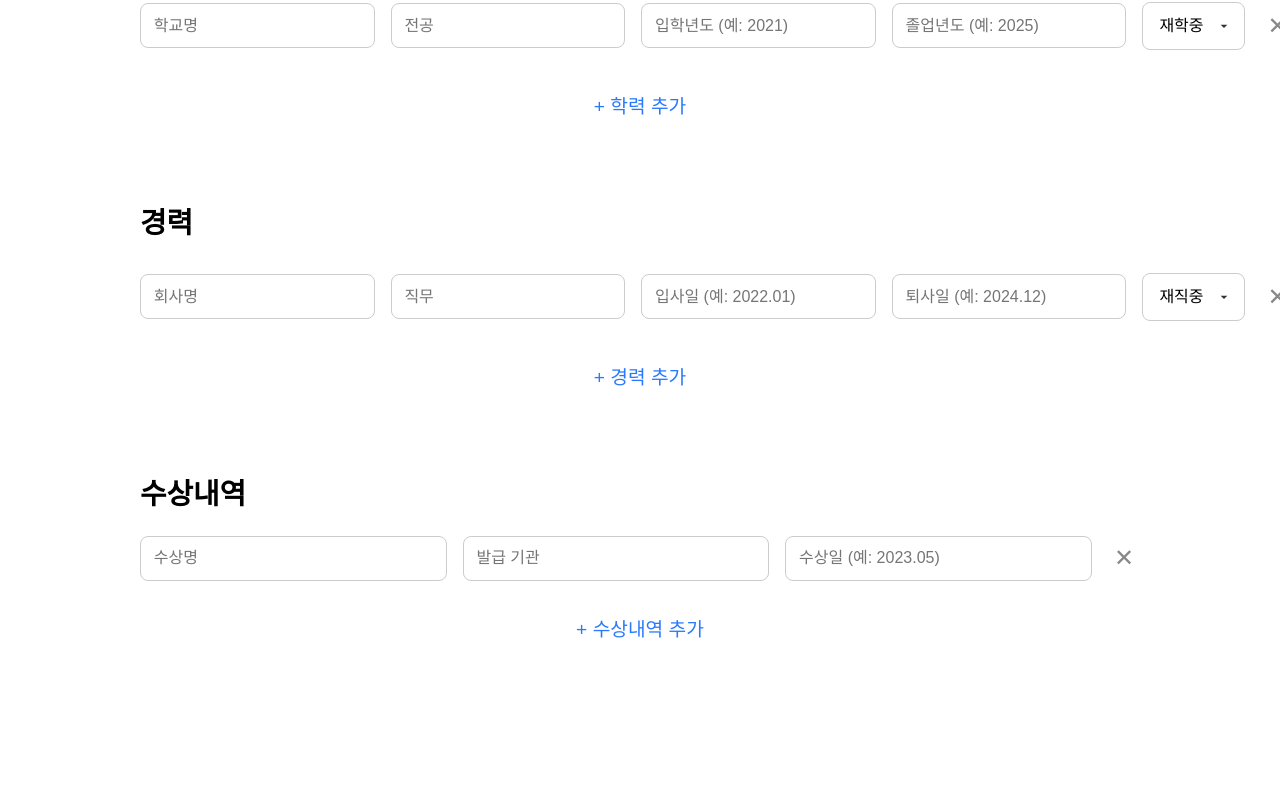
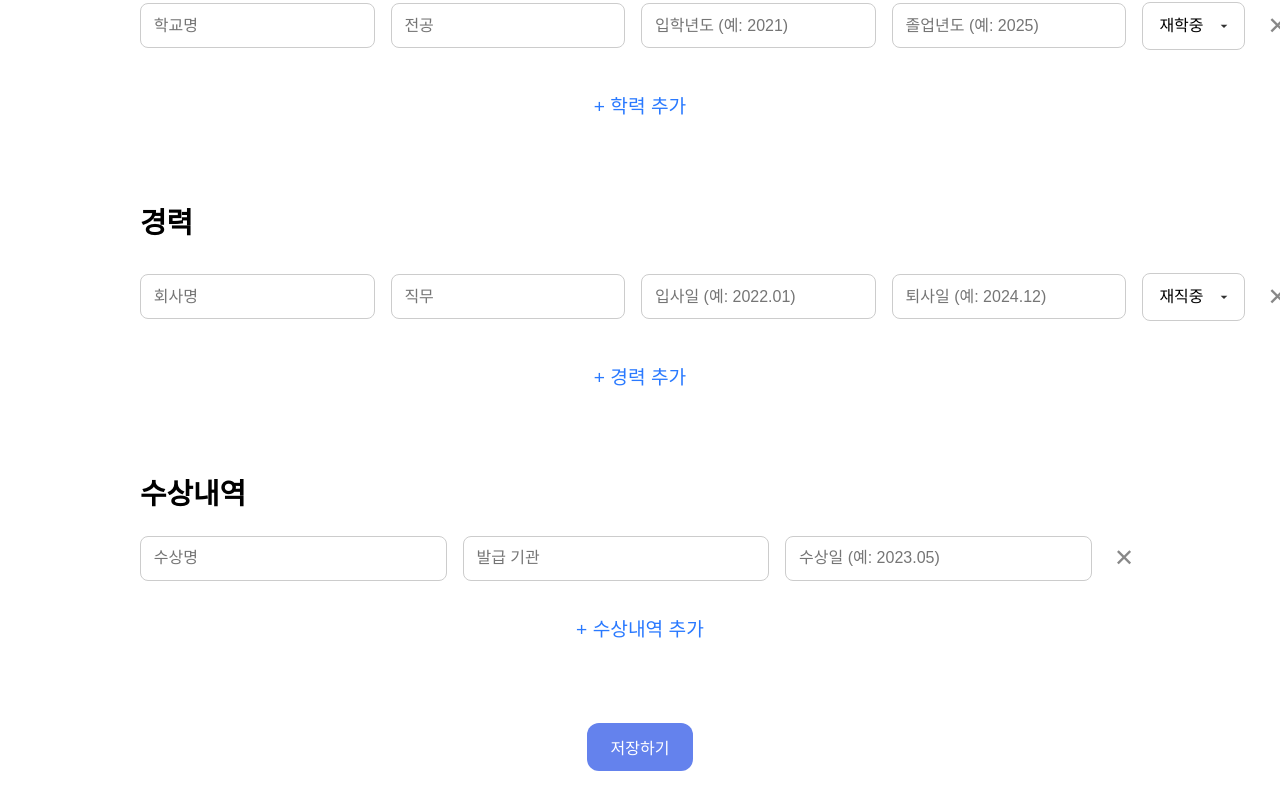
Before and after one commit to pdmstj/MentorMe, a React (Create React App) app: page /mypage in a window 1280 px wide. Shown: the part 1409-2218 px from the top of the page. Before the commit the page ends 2164 px from the top, so only its background shows below. Built offline with nearby package versions, Linux system fonts and the light colour scheme; no server answers; a web font is replaced by a local one.

Commit message:
Mypage 버튼 추가

```diff
--- a/src/components/Mypage/Mypage.tsx
+++ b/src/components/Mypage/Mypage.tsx
@@ -1,4 +1,4 @@
-import React, { useState, useMemo, useContext, useEffect } from "react";
+import React, { useState, useMemo, useContext } from "react";
 import {
   Container,
   FixedImage,
@@ -136,9 +136,16 @@ const Mypage = () => {
     localStorage.setItem('licenses', JSON.stringify(updated));
   };
 
+  // 저장하기 버튼 클릭 시 전체 상태 저장 함수
+  const handleSave = () => {
+    localStorage.setItem('selectedJobs', JSON.stringify(selectedJobs));
+    localStorage.setItem('selectedSkills', JSON.stringify(selectedSkills));
+    localStorage.setItem('licenses', JSON.stringify(licenses));
+    alert("저장되었습니다!");
+  };
+
   return (
     <>
-      {/* 로고 클릭 시 메인으로 */}
       <Link to="/">
         <FixedImage
           src={logoImg}
@@ -326,6 +333,24 @@ const Mypage = () => {
           <AddLicenseButton>+ 수상내역 추가</AddLicenseButton>
         </Section>
 
+        {/* 저장하기 버튼 */}
+        <Section style={{ textAlign: "center", marginTop: "30px" }}>
+          <AddLicenseButton
+            onClick={handleSave}
+            style={{
+              backgroundColor: '#6482ED',
+              color: 'white',
+              padding: '12px 24px',
+              fontSize: '1rem',
+              borderRadius: '12px',
+              border: 'none',
+              cursor: 'pointer',
+            }}
+          >
+            저장하기
+          </AddLicenseButton>
+        </Section>
+
       </Container>
     </>
   );
```
